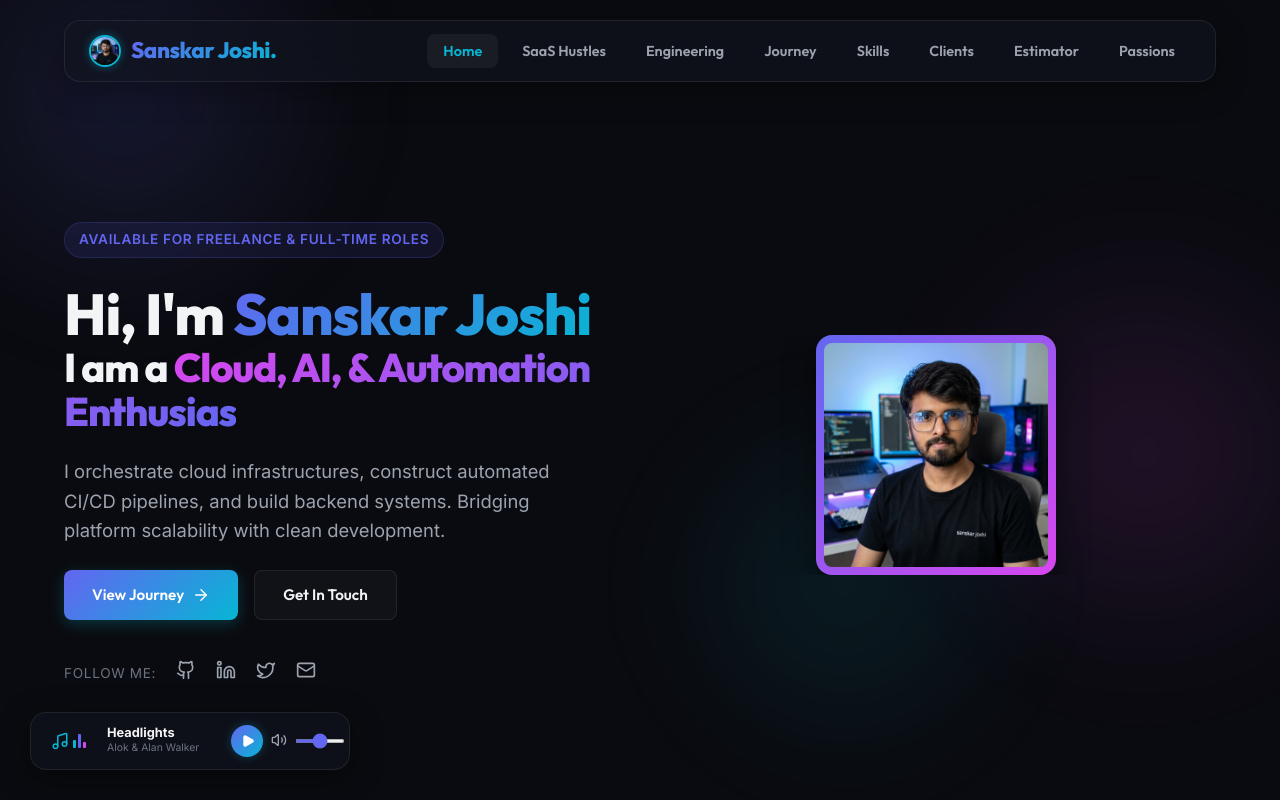
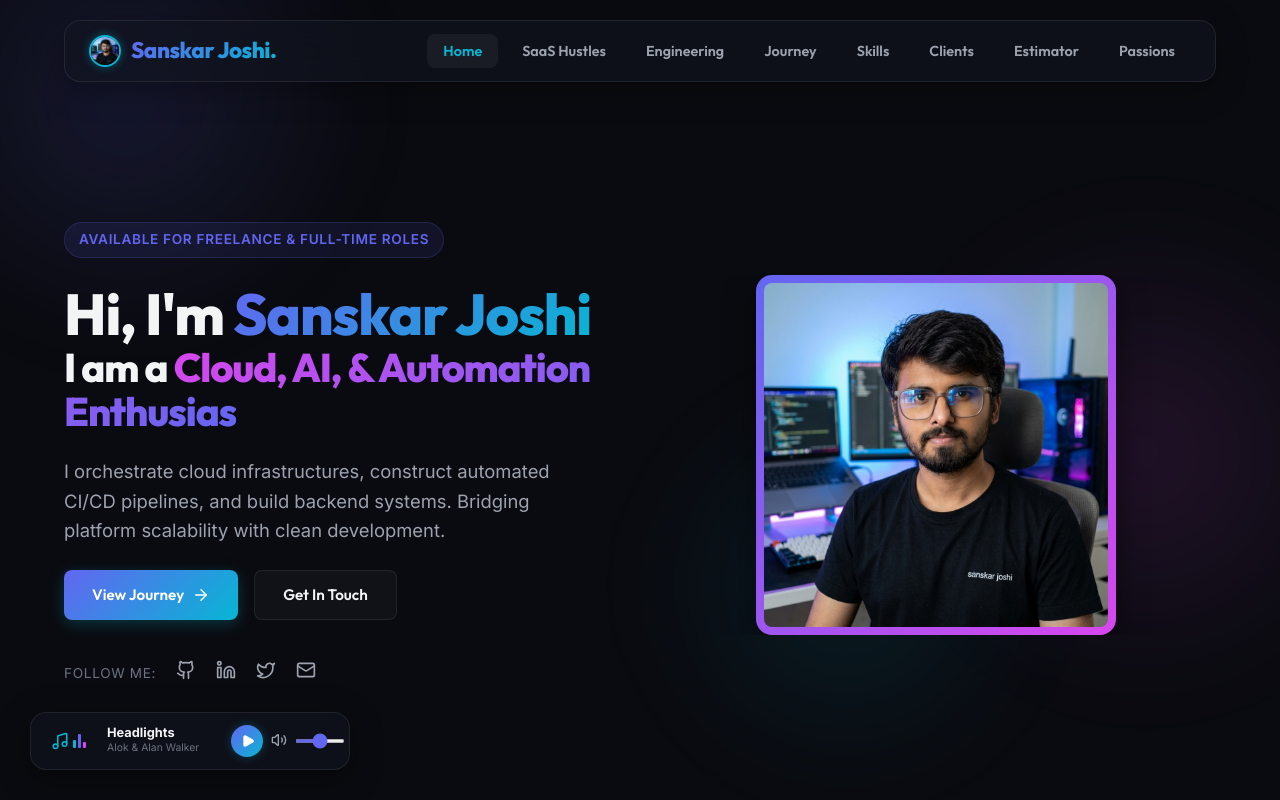
Before and after one commit to imsanskarjoshi/personal-portfolio-website, a React (Vite) app: page / in a window 1280 px wide. Shown: the top 800 px of the page. Built offline with nearby package versions, Linux system fonts and the light colour scheme.

Commit message:
feat: create Hero section component with animated title and profile showcase

```diff
--- a/src/components/Hero.jsx
+++ b/src/components/Hero.jsx
@@ -123,7 +123,7 @@ export default function Hero() {
         {/* Hero Visual Showcase: Profile Photo & Code Terminal */}
         <div className="hero-visual" style={{ display: 'flex', flexDirection: 'column', gap: '20px', alignItems: 'center' }}>
           {/* 1. Profile Picture Frame */}
-          <div className="hero-photo-wrapper" style={{ maxWidth: '240px', width: '100%' }}>
+          <div className="hero-photo-wrapper" style={{ maxWidth: '360px', width: '100%' }}>
             <div className="hero-photo-frame">
               <img
                 src={sanskarProfile}
```
